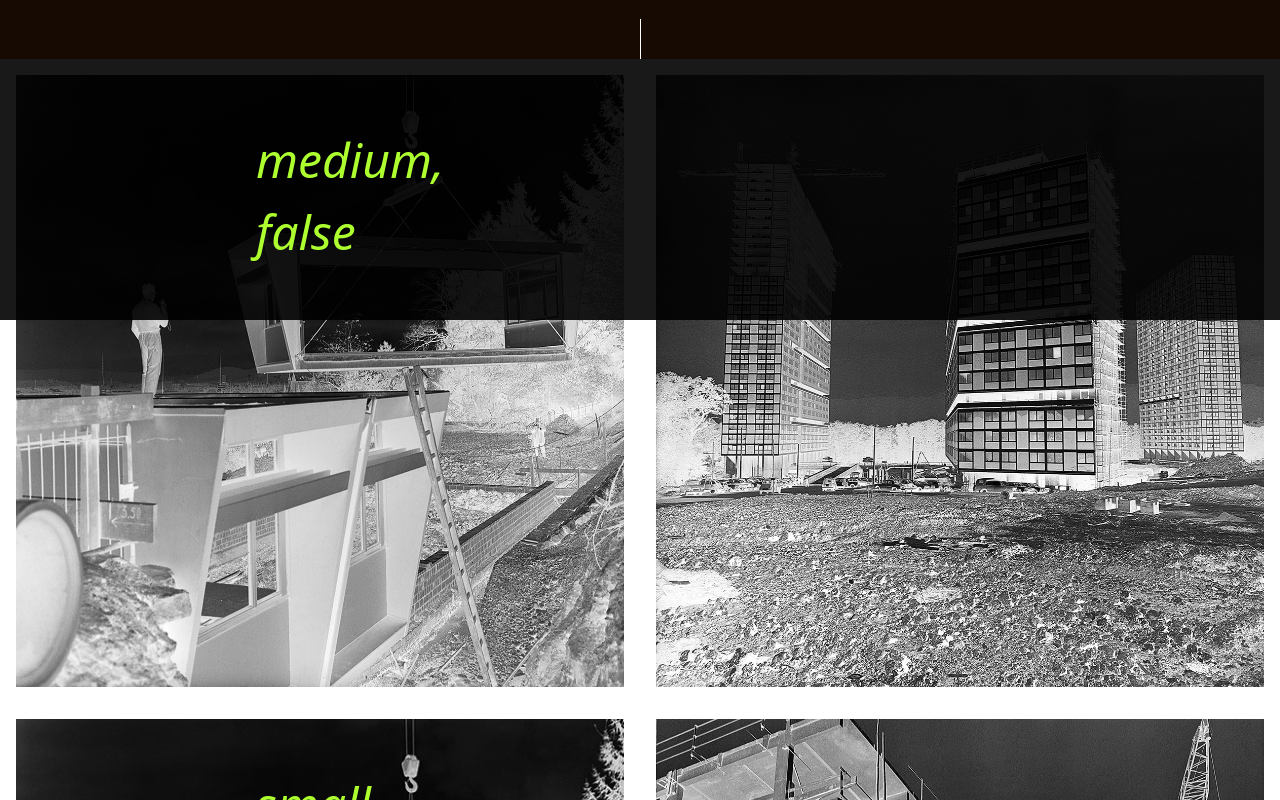
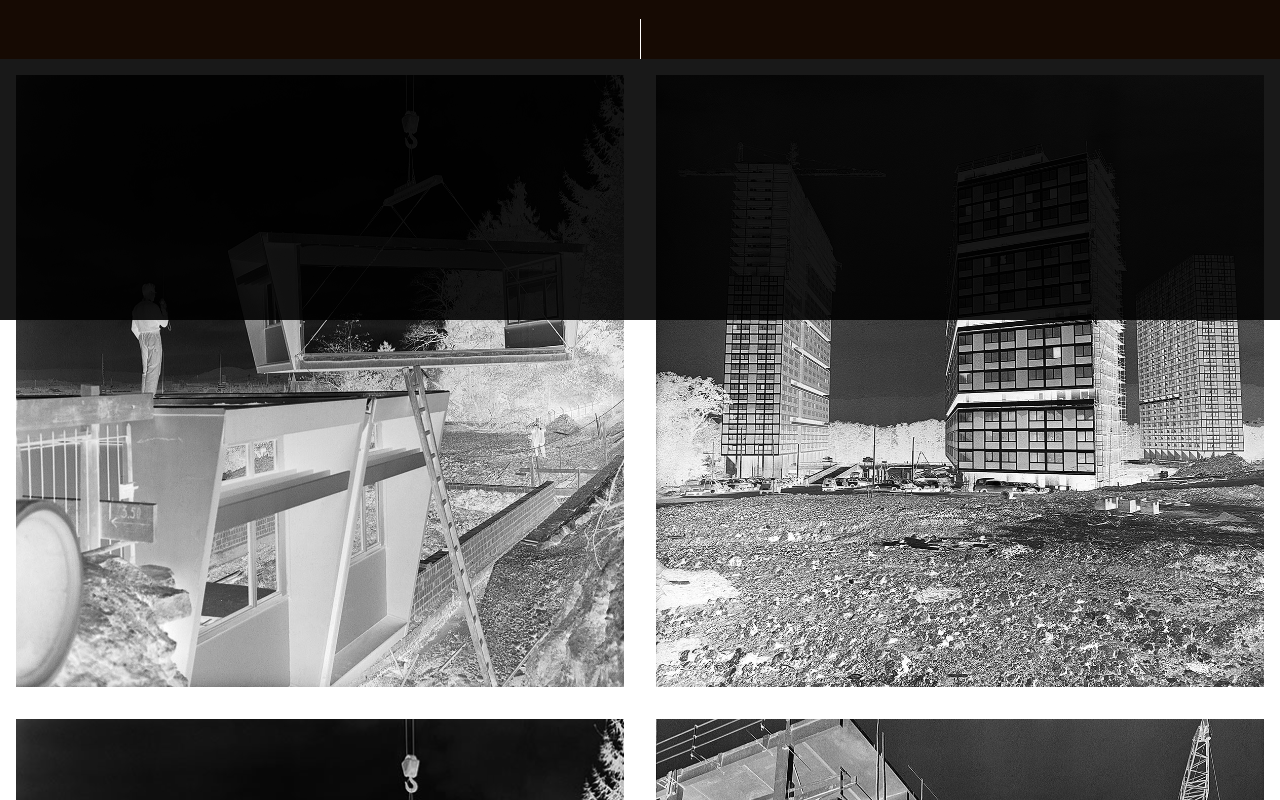
Before and after one commit to LevinWi/Bilderarchiv, a Nuxt app: page / in a window 1280 px wide. Shown: the part 760-1560 px from the top of the page. Built offline with nearby package versions, Linux system fonts and the light colour scheme.

Commit message:
p class edit

```diff
--- a/assets/main.css
+++ b/assets/main.css
@@ -12,15 +12,10 @@ a {
     cursor: none;
 }
 
-p {
+.image-text-c1, .image-text-c2{
+    font-size: 3rem;
     z-index: 300;
     pointer-events: none;
-}
-
-p {
-    font-size: 3rem;
-    /* color: white; */
-    font-style: oblique;
 }
 .grid-list {
     display: flex;
--- a/pages/index.vue
+++ b/pages/index.vue
@@ -17,8 +17,13 @@
 
         <div class="column2">
           <figure v-for="item, index in images" :key="index" :class="item.size">
-          <img :src="`/pics/${item.path}`" alt="">
-          <p class="image-text-c2">{{item.size}}, {{item.hasChildren}}</p>
+            <img
+              @mouseover= "handleMouseEnter(`right_${index}`)"
+              @mouseleave="hoveredElement=null"
+              :src="`/pics/${item.path}`" alt="">
+            <p class="image-text-c2" v-if="hoveredElement===`right_${index}`">
+              {{item.size}}, {{item.hasChildren}}
+            </p>
           </figure>
         </div>
 
@@ -40,7 +45,6 @@ export default {
   methods: {
     handleMouseEnter(index){
       this.hoveredElement=index
-      console.log(index)
     }
     }
 
```
